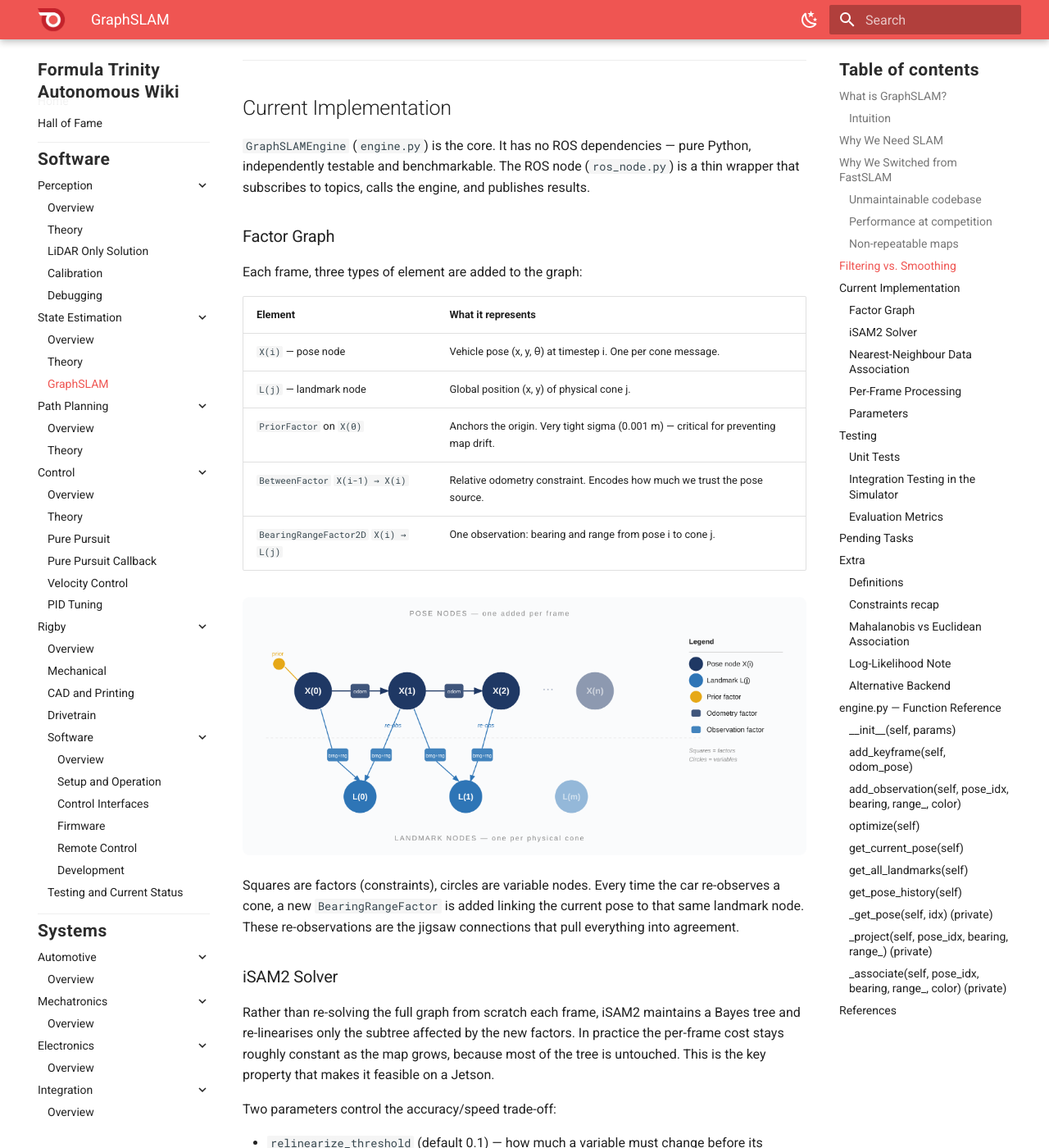
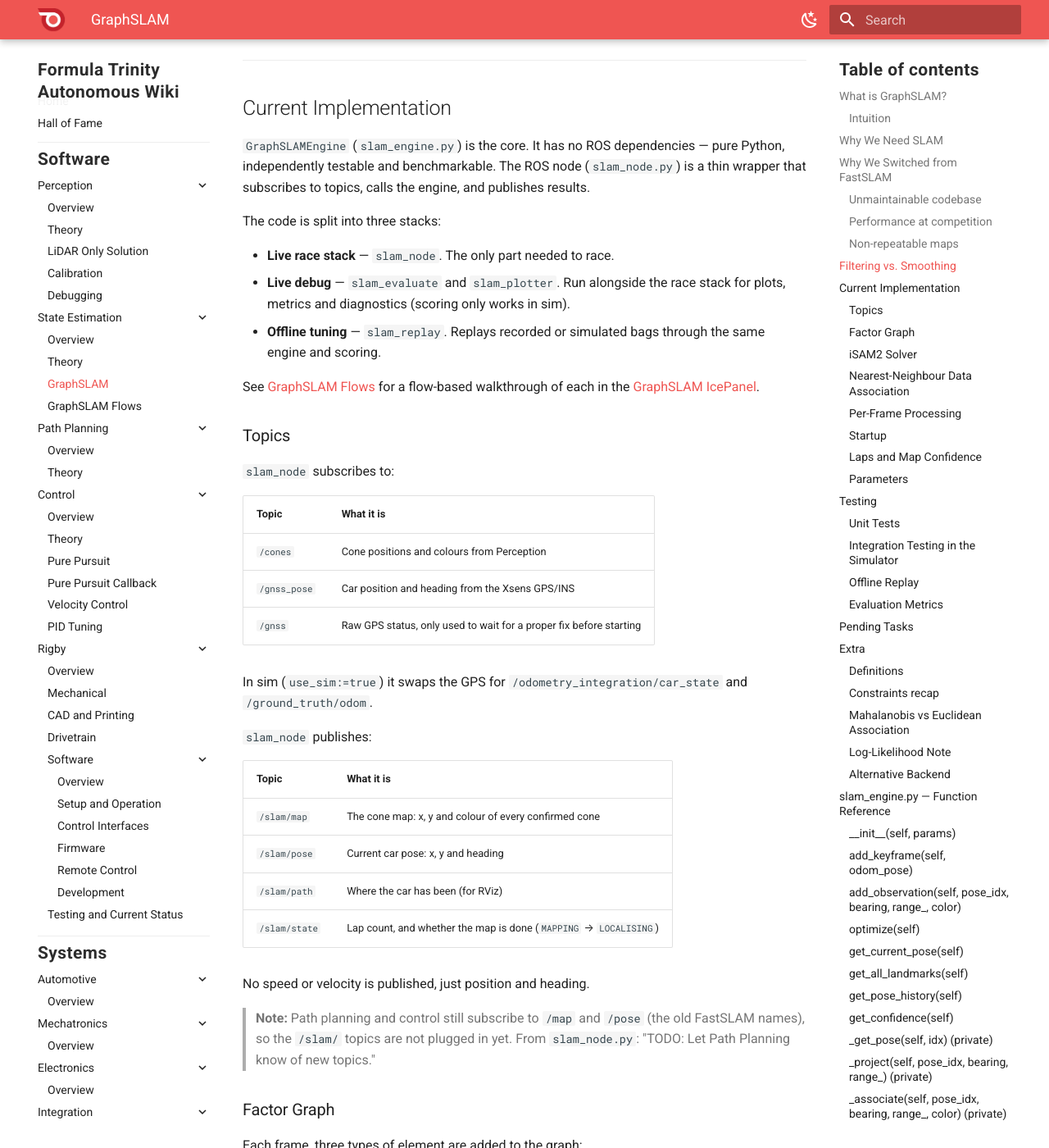
Before and after one commit to FT-Autonomous/ft_docs_2.0, an MkDocs documentation site: the page built from docs/departments/state_estimation/graphslam.md, in a window 1280 px wide and 1400 px high, scrolled down 3514 px. Shown: the whole window at 82% size. Built offline with MkDocs 1.6.1 and Material for MkDocs 9.7.7, drawn with Linux system fonts in a browser that asks for light colours; some of the changed text lies outside the part shown.

Commit message:
ADARSH: Update GraphSLAM docs and add GraphSLAM Flows page

````diff
--- a/docs/departments/state_estimation/graphslam.md
+++ b/docs/departments/state_estimation/graphslam.md
@@ -77,7 +77,40 @@ The critical property for FSUK is the **backward correction**. When the car re-o
 
 ## Current Implementation
 
-`GraphSLAMEngine` (`engine.py`) is the core. It has no ROS dependencies — pure Python, independently testable and benchmarkable. The ROS node (`ros_node.py`) is a thin wrapper that subscribes to topics, calls the engine, and publishes results.
+`GraphSLAMEngine` (`slam_engine.py`) is the core. It has no ROS dependencies — pure Python, independently testable and benchmarkable. The ROS node (`slam_node.py`) is a thin wrapper that subscribes to topics, calls the engine, and publishes results.
+
+The code is split into three stacks:
+
+- **Live race stack** — `slam_node`. The only part needed to race.
+- **Live debug** — `slam_evaluate` and `slam_plotter`. Run alongside the race stack for plots, metrics and diagnostics (scoring only works in sim).
+- **Offline tuning** — `slam_replay`. Replays recorded or simulated bags through the same engine and scoring.
+
+See [GraphSLAM Flows](graphslam_flows.md) for a flow-based walkthrough of each in the [GraphSLAM IcePanel](https://s.icepanel.io/gubM8m5BKYbbkm/Z5CD/landscape/diagrams/viewer?diagram=GdQAJT7l7c).
+
+### Topics
+
+`slam_node` subscribes to:
+
+| Topic | What it is |
+|---|---|
+| `/cones` | Cone positions and colours from Perception |
+| `/gnss_pose` | Car position and heading from the Xsens GPS/INS |
+| `/gnss` | Raw GPS status, only used to wait for a proper fix before starting |
+
+In sim (`use_sim:=true`) it swaps the GPS for `/odometry_integration/car_state` and `/ground_truth/odom`.
+
+`slam_node` publishes:
+
+| Topic | What it is |
+|---|---|
+| `/slam/map` | The cone map: x, y and colour of every confirmed cone |
+| `/slam/pose` | Current car pose: x, y and heading |
+| `/slam/path` | Where the car has been (for RViz) |
+| `/slam/state` | Lap count, and whether the map is done (`MAPPING` → `LOCALISING`) |
+
+No speed or velocity is published, just position and heading.
+
+> **Note:** Path planning and control still subscribe to `/map` and `/pose` (the old FastSLAM names), so the `/slam/` topics are not plugged in yet. From `slam_node.py`: "TODO: Let Path Planning know of new topics."
 
 ### Factor Graph
 
@@ -134,20 +167,42 @@ Triggered by each incoming `/fusion/cones` message:
 4. **Nearest-neighbour data association** → `_associate()` — colour gated
 5. **Add BearingRangeFactor2D to graph** → `add_observation()`
 6. **iSAM2 incremental update** → `optimize()` — Bayes tree update
-7. **Publish `/slam/map` · `/slam/pose`** → `_publish()`
+7. **Publish `/slam/map` · `/slam/pose` · `/slam/path` · `/slam/state`** → `_publish()`
+
+A cone only goes out on `/slam/map` once it has been seen twice (`min_observations`), or once if it has a colour (`confirm_colored_immediately`).
+
+### Startup
+
+The node waits for a GPS fix (or sim odometry) before any cones count. The first pose gets pinned as the origin. On the real car the first valid fix "anchors the local ENU frame" (`slam_node.py`); lat/lon is converted to local east/north in `conversions.py`.
+
+### Laps and Map Confidence
+
+After 15 m of driving (`loop_closure_min_travel`), getting back within 2 m (`loop_closure_dist`) and ~20° (`loop_closure_heading_tol`) of the start counts a lap.
+
+The map is done when a lap is closed, 90% of cones are confirmed (`confirmed_fraction_threshold`) and almost no new cones are showing up (`new_landmark_rate_threshold`, over the last `confidence_window` keyframes). Then `/slam/state` flips to `LOCALISING` and stays there.
 
 ### Parameters
 
-All tunable values live in `DEFAULT_PARAMS` at the top of `engine.py`. Override by passing a dict to the constructor. All noise values are conservative starting points that need calibrating against real data.
+All tunable values live in `DEFAULT_PARAMS` at the top of `slam_engine.py`. Override by passing a dict to the constructor. All noise values are conservative starting points that need calibrating against real data.
 
 | Parameter | Default / Notes |
 |---|---|
 | `prior_sigmas` | `[0.001, 0.001, 0.001]` m/m/rad — keep tight or the map drifts |
 | `odom_sigmas` | `[0.05, 0.05, 0.035]` m/m/rad — increase if the ZED pose is noisy |
 | `obs_sigmas` | `[0.1, 0.5]` rad/m — decrease if the sensor is more accurate than assumed |
-| `association_dist` | `2.0` m — decrease on densely packed tracks to avoid cross-matching |
+| `association_dist` | `1.7` m — decrease on densely packed tracks to avoid cross-matching |
 | `relinearize_threshold` | `0.1` — TODO: tune on Jetson |
 | `relinearize_skip` | `1` — TODO: tune on Jetson |
+| `min_observations` | `2` — sightings before a cone is published |
+| `confirm_colored_immediately` | `True` — publish coloured cones on first sight |
+| `loop_closure_dist` | `2.0` m — distance gate to start pose |
+| `loop_closure_heading_tol` | `0.35` rad (~20°) — heading gate to start pose |
+| `loop_closure_min_travel` | `15.0` m — travel required to arm the closure check |
+| `confidence_window` | `30` — trailing keyframes for the growth-rate calc |
+| `confirmed_fraction_threshold` | `0.9` — fraction of tracked landmarks that must be confirmed |
+| `new_landmark_rate_threshold` | `0.05` — max fraction of in-window observations that are new |
+
+On the real car `slam_node.py` overrides the odometry noise with `REAL_CAR_ENGINE_PARAMS = {"odom_sigmas": [0.3, 0.3, 0.05]}`.
 
 ---
 
@@ -176,18 +231,30 @@ ros2 launch ft_state_estimation slam.launch.py
 ros2 bag play <path_to_bag> --clock
 ```
 
-Launches `slam_node`, `slam_plotter` and `slam_evaluate` together. The evaluator saves `eval_gt.png` and `eval_gt_vs_slam.png` when the bag finishes.
+Launches `slam_node`, `slam_plotter` and `slam_evaluate` together. The evaluator saves `eval_gt.png` and `eval_gt_vs_slam.png` when the bag stops for 3 s. The plotter and evaluator are not needed to race; turn them off with `enable_plotter:=false` and `enable_evaluate:=false`.
+
+`slam_plotter` subscribes to `/slam/map`, `/slam/pose` and raw odometry (`/odometry_integration/car_state` in sim, `/zed/zed_node/pose` on the car). The black star is where SLAM thinks the car is, the red star is raw odometry; the gap is how much SLAM is correcting. It saves `slam_live.png` on Ctrl+C.
 
 ![Live plotter and ground truth comparison](../../media/state_estimation/graphslam_live_eval.png)
 
 > **Note:** Ground truth validity has not been fully confirmed. Verify `/ground_truth/cones` is publishing sensible data before drawing conclusions from the precision/recall numbers.
 
+### Offline Replay
+
+`slam_replay` replays rosbag recordings from real runs through the engine. It is not a ROS node, so it doesn't subscribe to anything — it reads the bag straight through in order. No messages are dropped, so the same bag gives the exact same map every time. It runs the same GraphSLAM code as `slam_node` and the same scoring as `slam_evaluate`.
+
+```bash
+python3 -m ft_state_estimation.slam.slam_replay bags/full_track_drive1 --plot
+```
+
+The loop: record a run → replay it → read the scores → change params → replay again. Params live in `DEFAULT_PARAMS` (`slam_engine.py`) and `REAL_CAR_ENGINE_PARAMS` (`slam_node.py`).
+
 ### Evaluation Metrics
 
-The evaluator compares SLAM output against simulator ground truth and reports:
+The evaluator subscribes to `/slam/map`, `/ground_truth/cones` and `/odometry_integration/car_state`. Each SLAM cone can match one GT cone within 1.0 m (`MATCH_THRESHOLD`), and the colour has to match. It reports:
 
-- **Precision** — fraction of SLAM landmarks within 1.5 m of a GT cone
-- **Recall** — fraction of GT cones within 1.5 m of a SLAM landmark
+- **Precision** — fraction of SLAM landmarks within 1.0 m of a GT cone
+- **Recall** — fraction of GT cones within 1.0 m of a SLAM landmark
 - **Mean / median error** — average positional error across all GT cones
 - **False positives** — SLAM landmarks with no nearby GT cone
 - **Missed cones** — GT cones with no nearby SLAM landmark
@@ -203,7 +270,8 @@ The evaluator compares SLAM output against simulator ground truth and reports:
 - **Huber robust factors** — down-weight outlier observations so one bad perception frame does not dominate the solution
 - **Smart cone filtering** — gating + temporal consistency checks to reject ghost cone detections
 - **RViz path testing** — `/slam/path` publishes up to 10,000 poses per frame; test for memory/rendering issues on long bags
-- **RTK integration** — both `ros_node.py` and `plotter.py` have TODOs to switch to RTK; currently uses `/zed/zed_node/pose`
+- **Path planning topics** — path planning and control still subscribe to `/map` and `/pose`; move them to `/slam/map` and `/slam/pose`
+- **RTK integration** — `slam_node.py` now uses `/gnss_pose`; `slam_plotter.py` still has "TODO: Change once RTK setup" and uses `/zed/zed_node/pose`
 - **Performance profiling** — profile `optimize()` on the Jetson; not yet benchmarked on the actual stack
 
 ---
@@ -238,7 +306,7 @@ GraphSLAM is fundamentally a nonlinear least-squares problem. If GTSAM ever beco
 
 ---
 
-## engine.py — Function Reference
+## slam_engine.py — Function Reference
 
 ### `__init__(self, params)`
 
@@ -268,6 +336,10 @@ Returns a list of every cone found: `(idx, x, y, color)`. This is what path plan
 
 Returns the full list of optimised poses since start — useful for drawing the car's trajectory in RViz.
 
+### `get_confidence(self)`
+
+"Loop-closure + map-growth confidence snapshot for diagnostics." Returns `loop_closed`, `laps`, `confirmed_fraction`, `new_landmark_rate` and `confident` (map considered "done"), plus closure-gate diagnostics.
+
 ### `_get_pose(self, idx)` *(private)*
 
 Returns the best available estimate for a specific pose — optimised result first, raw odometry as fallback.
--- a/mkdocs.yml
+++ b/mkdocs.yml
@@ -99,6 +99,7 @@ nav: # This is the structure of the sidebar
             - Overview: departments/state_estimation/overview.md
             - Theory: departments/state_estimation/theory.md
             - GraphSLAM: departments/state_estimation/graphslam.md
+            - GraphSLAM Flows: departments/state_estimation/graphslam_flows.md
       - Path Planning:
             - Overview: departments/path_planning/overview.md
             - Theory: departments/path_planning/theory.md
````
Also changed, not shown: other parts of docs/departments/state_estimation/graphslam.md (+2 -2 lines), docs/departments/state_estimation/graphslam_flows.md (added, +94 -0 lines), docs/media/state_estimation/graphslam_context_inputs.png (added).
